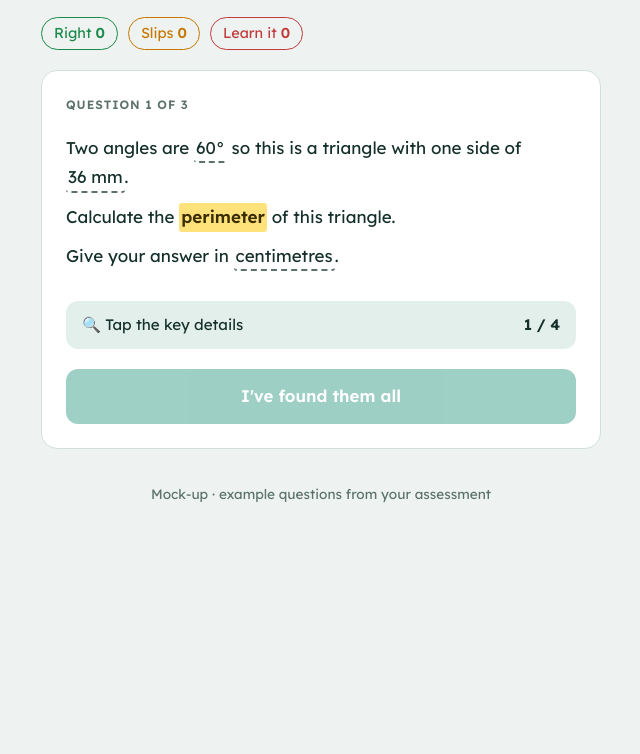
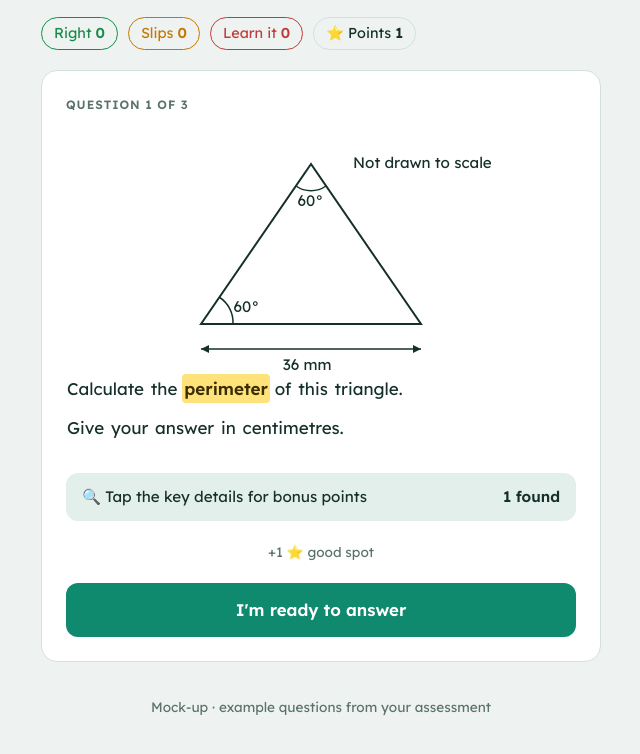
Before and after one commit to DF-AI-Lab/maths-missions, a plain HTML site: page mockup/check-mode.html in a window 1280 px wide. Both pictures are taken after a click on the button "perimeter". Shown: the part 76-830 px from the top of the page, without its empty margins (319-959 px from the left). Before the commit the page ends 800 px from the top, so only its background shows below. Drawn offline with nearby package versions, Linux system fonts and the light colour scheme.

Commit message:
Mock-up: hidden key details, bonus points, real-style diagram
Co-Authored-By: Claude Opus 5.5 <noreply@anthropic.com>
Claude-Session: https://claude.ai/code/session_016cLVEP7UgcbNWKTK6imCgT

```diff
--- a/mockup/check-mode.html
+++ b/mockup/check-mode.html
@@ -31,10 +31,16 @@ h1{font-family:var(--display);font-weight:800;font-size:1.6rem;margin:0;letter-s
 .card{background:var(--card);border:1px solid var(--line);border-radius:16px;padding:24px;display:flex;flex-direction:column;gap:20px}
 .step{font-size:.75rem;text-transform:uppercase;letter-spacing:.08em;color:var(--muted);font-weight:600}
 .q p{margin:0 0 10px}
-.k{background:none;border:none;font:inherit;color:inherit;padding:0 2px;cursor:pointer;
-   border-bottom:2px dashed var(--muted);border-radius:3px}
-.k.found{background:var(--hl);color:var(--hl-ink);border-bottom-color:transparent;font-weight:600}
-.k:focus-visible,button:focus-visible,input:focus-visible{outline:3px solid var(--accent);outline-offset:2px}
+.w{background:none;border:none;font:inherit;color:inherit;padding:1px 2px;margin:0 -1px;cursor:pointer;border-radius:4px}
+.w:hover{background:var(--soft)}
+.w.found{background:var(--hl);color:var(--hl-ink);font-weight:600}
+.w.miss{opacity:.45;text-decoration:line-through}
+.w.missed{outline:2px dashed var(--slip);outline-offset:1px;font-weight:600}
+.w:focus-visible,button:focus-visible,input:focus-visible{outline:3px solid var(--accent);outline-offset:2px}
+.diagram{position:relative;max-width:320px;width:100%;aspect-ratio:320/240;margin:0 auto}
+.diagram svg{position:absolute;inset:0;width:100%;height:100%}
+.diagram .w{position:absolute;transform:translate(-50%,-50%);font-size:.95rem;white-space:nowrap}
+.pop{font-size:.85rem;color:var(--muted);min-height:1.4em;text-align:center}
 .finder{background:var(--soft);border-radius:12px;padding:12px 16px;font-size:.95rem;display:flex;justify-content:space-between;gap:10px;align-items:center}
 .finder b{font-variant-numeric:tabular-nums}
 .ans{display:flex;align-items:center;gap:10px;flex-wrap:wrap}
@@ -71,6 +77,7 @@ h1{font-family:var(--display);font-weight:800;font-size:1.6rem;margin:0;letter-s
     <span class="pill g">Right <b id="tg">0</b></span>
     <span class="pill s">Slips <b id="ts">0</b></span>
     <span class="pill b">Learn it <b id="tb">0</b></span>
+    <span class="pill">⭐ Points <b id="tp">0</b></span>
   </div>
 
   <div class="card" id="card"></div>
@@ -79,31 +86,24 @@ h1{font-family:var(--display);font-weight:800;font-size:1.6rem;margin:0;letter-s
 </div>
 
 <script>
+/* [[word]] = key detail. Words are all tappable; key ones are not marked until found. */
 const Q = [
-  { text:[
-      ["Two angles are ", ["60°","Both angles are 60°"], " so this is a triangle with one side of ", ["36 mm","Side is in mm"], "."],
-      ["Calculate the ", ["perimeter","Perimeter = all sides added"], " of this triangle."],
-      ["Give your answer in ", ["centimetres","Answer must be in cm"], "."]
-    ],
+  { diagram:true,
+    labels:[{t:"60°",x:47,y:28,key:true},{t:"60°",x:27,y:72,key:true},{t:"36 mm",x:46,y:96,key:true},{t:"Not drawn to scale",x:82,y:12,key:false}],
+    text:["Calculate the [[perimeter]] of this triangle.","Give your answer in [[centimetres.]]"],
     unit:"cm", answer:10.8,
     slips:{108:"You got 108 mm. Great maths! But it asked for cm. 108 ÷ 10 = 10.8 cm."},
-    hint:"All angles 60° → all sides 36 mm. 36 × 3 = 108 mm. Then ÷ 10 for cm.",
-    checks:["I found the unit it wants (cm)","I changed units if I needed to","My answer makes sense (a small triangle)"]
+    hint:"Two 60° angles means the third is 60° too, so all sides are 36 mm. 36 × 3 = 108 mm, then ÷ 10 for cm.",
+    checks:["I found the unit it wants","I changed units if I needed to","My answer makes sense for the size"]
   },
-  { text:[
-      ["Here is a formula: ", ["a = 4b²","b is squared, then × 4"]],
-      ["Work out a when ", ["b = 3","Put 3 in for b"], "."]
-    ],
+  { text:["Here is a formula:","[[a = 4b²]]","Work out the value of a when [[b = 3]]"],
     unit:"", answer:36,
     slips:{144:"You did 4 × 3 first, then squared. Square first! 3² = 9, then 4 × 9 = 36.",
            46:"Close! 3² = 9 (not 3 × 2). Then 4 × 9 = 36."},
     hint:"Powers first: 3² = 3 × 3 = 9. Then 4 × 9.",
     checks:["I did the power (²) first","3² means 3 × 3, not 3 × 2","I checked my times table"]
   },
-  { text:[
-      ["It takes ", ["9 builders","Start: 9 people"], " ", ["60 days","Start: 60 days"], " to build a house."],
-      ["How long for ", ["6 builders","Fewer people → more days"], "?"]
-    ],
+  { text:["It takes [[9]] builders [[60]] days to build a house.","How long would it take for [[6]] builders to complete the same house?"],
     unit:"days", answer:90,
     slips:{40:"Fewer builders can't be faster! 9 × 60 = 540 days of work. 540 ÷ 6 = 90."},
     hint:"Total work = 9 × 60 = 540. Share between 6: 540 ÷ 6.",
@@ -111,48 +111,103 @@ const Q = [
   }
 ];
 
-let i=0, found=new Set(), phase="read", tally={g:0,s:0,b:0};
+let i=0, phase="read", tally={g:0,s:0,b:0}, points=0, taps={}, popMsg="";
 const card=document.getElementById("card");
+const $=id=>document.getElementById(id);
 
-function keyCount(q){return q.text.flat().filter(x=>Array.isArray(x)).length}
+function tokens(q){
+  const out=[];
+  q.text.forEach((line,li)=>{
+    line.split(/(\[\[.*?\]\]|\s+)/).filter(Boolean).forEach(tok=>{
+      if(/^\s+$/.test(tok)) out.push({space:true,line:li});
+      else if(tok.startsWith("[[")) out.push({t:tok.slice(2,-2),key:true,line:li});
+      else out.push({t:tok,key:false,line:li});
+    });
+  });
+  return out;
+}
+function allTokens(q){
+  const t=tokens(q).filter(x=>!x.space);
+  return (q.labels||[]).map(l=>({...l,label:true})).concat(t);
+}
+function keyTotal(q){return allTokens(q).filter(x=>x.key).length}
+function foundCount(q){return allTokens(q).filter((x,n)=>x.key&&taps[n]==="found").length}
+
+function wordBtn(tok,n,style=""){
+  let cls="w";
+  if(taps[n]==="found")cls+=" found";
+  else if(taps[n]==="miss")cls+=" miss";
+  else if(phase!=="read"&&tok.key)cls+=" missed";
+  return `<button class="${cls}" data-n="${n}" ${style}>${tok.t}</button>`;
+}
 
 function render(){
-  const q=Q[i], total=keyCount(q);
-  document.getElementById("dots").innerHTML=Q.map((_,n)=>`<span class="dot ${n<=i?'on':''}"></span>`).join("");
-  let k=0;
-  const qHtml=q.text.map(line=>"<p>"+line.map(part=>{
-    if(!Array.isArray(part)) return part;
-    const id=k++; return `<button class="k ${found.has(id)?'found':''}" data-k="${id}" title="${part[1]}">${part[0]}</button>`;
-  }).join("")+"</p>").join("");
+  const q=Q[i];
+  $("dots").innerHTML=Q.map((_,n)=>`<span class="dot ${n<=i?'on':''}"></span>`).join("");
+  const all=allTokens(q);
+  let n=0, html="";
+  if(q.diagram){
+    html+=`<div class="diagram"><svg viewBox="0 0 320 240" aria-hidden="true">
+      <polygon points="150,30 40,190 260,190" fill="none" stroke="currentColor" stroke-width="2"/>
+      <path d="M135,52 A26,26 0 0 0 165,52" fill="none" stroke="currentColor" stroke-width="1.5"/>
+      <path d="M58,163 A30,30 0 0 1 72,190" fill="none" stroke="currentColor" stroke-width="1.5"/>
+      <line x1="40" y1="215" x2="260" y2="215" stroke="currentColor" stroke-width="1.5"/>
+      <polygon points="40,215 48,211 48,219" fill="currentColor"/><polygon points="260,215 252,211 252,219" fill="currentColor"/>
+    </svg>`;
+    q.labels.forEach(l=>{html+=wordBtn(all[n],n,`style="left:${l.x}%;top:${l.y}%"`);n++});
+    html+=`</div>`;
+  }
+  const toks=tokens(q); let lines=[];
+  toks.forEach(tok=>{
+    lines[tok.line]=lines[tok.line]||"";
+    if(tok.space)lines[tok.line]+=" ";
+    else {lines[tok.line]+=wordBtn(all[n],n);n++}
+  });
+  html+=lines.map(l=>`<p>${l}</p>`).join("");
 
-  let body=`<div class="step">Question ${i+1} of ${Q.length}</div><div class="q">${qHtml}</div>`;
+  const total=keyTotal(q), found=foundCount(q);
+  let body=`<div class="step">Question ${i+1} of ${Q.length}</div><div class="q">${html}</div>`;
 
   if(phase==="read"){
-    body+=`<div class="finder"><span>🔍 Tap the key details</span><b>${found.size} / ${total}</b></div>
-      <button class="btn" id="go" ${found.size<total?'disabled':''}>I've found them all</button>`;
-  } else if(phase==="answer"){
-    body+=`<div class="ans"><input id="a" inputmode="decimal" placeholder="Answer" aria-label="Your answer"><span class="unit">${q.unit}</span></div>
+    body+=`<div class="finder"><span>🔍 Tap the key details for bonus points</span><b>${found} found</b></div>
+      <div class="pop" id="pop">${popMsg}</div>
+      <button class="btn" id="go">I'm ready to answer</button>`;
+  } else {
+    const missed=total-found;
+    const bonusLine = missed===0 ? `🌟 You found all ${total} details!` : `You found ${found} of ${total}. The <span style="outline:2px dashed var(--slip);padding:0 4px;border-radius:4px">dashed</span> ones were missed.`;
+    body+=`<div class="finder"><span>${bonusLine}</span></div>`;
+    if(phase==="answer"){
+      body+=`<div class="ans"><input id="a" inputmode="decimal" aria-label="Your answer"><span class="unit">${q.unit}</span></div>
         <button class="btn" id="check">Check ✋</button>`;
     } else if(phase==="check"){
       body+=`<div class="ans"><input id="a" value="${window._a||''}" disabled aria-label="Your answer"><span class="unit">${q.unit}</span></div>
         <div class="step">Tick each one before you submit</div>
-      <div class="checks">${q.checks.map((c,n)=>`<label><input type="checkbox" id="c${i}_${n}" class="cb"><span>${c}</span></label>`).join("")}</div>
+        <div class="checks">${q.checks.map((c,k)=>`<label><input type="checkbox" id="c${i}_${k}" class="cb"><span>${c}</span></label>`).join("")}</div>
         <button class="btn" id="submit" disabled>Submit</button>
         <button class="btn ghost" id="back">Go back and change it</button>`;
     } else {
       body+=window._fb+`<button class="btn" id="next">${i<Q.length-1?'Next mission →':'Start again'}</button>`;
     }
+  }
   card.innerHTML=body;
   wire();
 }
 
+function setTally(){["g","s","b"].forEach(t=>$("t"+t).textContent=tally[t]);$("tp").textContent=points}
+
 function wire(){
-  const q=Q[i];
-  card.querySelectorAll(".k").forEach(b=>b.onclick=()=>{
-    if(phase!=="read")return; found.add(+b.dataset.k); render();
+  const q=Q[i], all=allTokens(q);
+  card.querySelectorAll(".w").forEach(b=>b.onclick=()=>{
+    if(phase!=="read")return;
+    const n=+b.dataset.n; if(taps[n])return;
+    if(all[n].key){taps[n]="found";points+=1;popMsg="+1 ⭐ good spot";}
+    else{taps[n]="miss";points=Math.max(0,points-1);popMsg="Not a key detail (−1)";}
+    setTally();render();
   });
-  const $=id=>document.getElementById(id);
-  if($("go")) $("go").onclick=()=>{phase="answer";render();$("a")?.focus()};
+  if($("go")) $("go").onclick=()=>{
+    if(foundCount(q)===keyTotal(q)){points+=3;}
+    setTally();phase="answer";popMsg="";render();$("a")?.focus();
+  };
   if($("check")) $("check").onclick=()=>{const v=$("a").value.trim(); if(!v){$("a").focus();return} window._a=v; phase="check"; render()};
   if($("back")) $("back").onclick=()=>{phase="answer";render();const a=$("a");a.value=window._a;a.focus()};
   card.querySelectorAll(".cb").forEach(c=>c.onchange=()=>{
@@ -161,14 +216,17 @@ function wire(){
   if($("submit")) $("submit").onclick=()=>{
     const v=parseFloat(window._a);
     let cls,title,msg;
-    if(Math.abs(v-q.answer)<1e-9){cls="good";title="Nailed it ✅";msg="Checking paid off.";tally.g++}
+    if(Math.abs(v-q.answer)<1e-9){cls="good";title="Nailed it ✅ +5";msg="Checking paid off.";tally.g++;points+=5}
     else if(q.slips[v]){cls="slip";title="Slip, not a mistake 🟠";msg=q.slips[v];tally.s++}
     else{cls="bad";title="Let's learn this one 🔴";msg=q.hint+` Answer: ${q.answer} ${q.unit}.`;tally.b++}
     window._fb=`<div class="fb ${cls}"><h3>${title}</h3><p>${msg}</p></div>`;
-    ["g","s","b"].forEach(t=>document.getElementById("t"+t).textContent=tally[t]);
-    phase="done"; render();
+    setTally(); phase="done"; render();
   };
-  if($("next")) $("next").onclick=()=>{i=(i+1)%Q.length; if(i===0)tally={g:0,s:0,b:0},["g","s","b"].forEach(t=>document.getElementById("t"+t).textContent=0); found=new Set(); phase="read"; window._a=""; render()};
+  if($("next")) $("next").onclick=()=>{
+    i=(i+1)%Q.length;
+    if(i===0){tally={g:0,s:0,b:0};points=0}
+    setTally(); taps={}; phase="read"; window._a=""; render();
+  };
 }
 render();
 </script>
```
Lines whose indentation alone changed are shown as unchanged.
